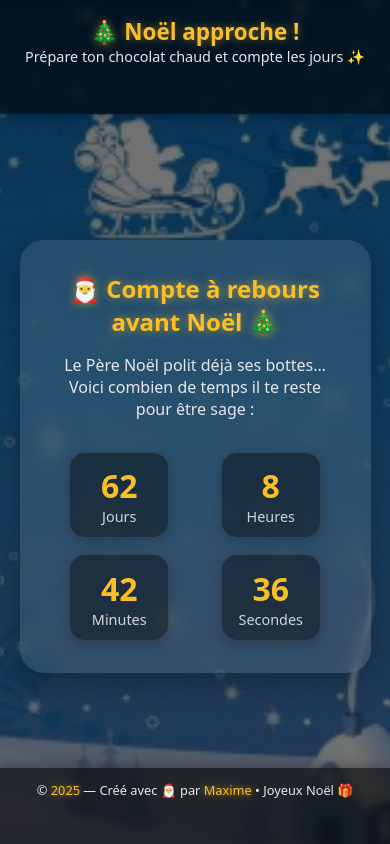
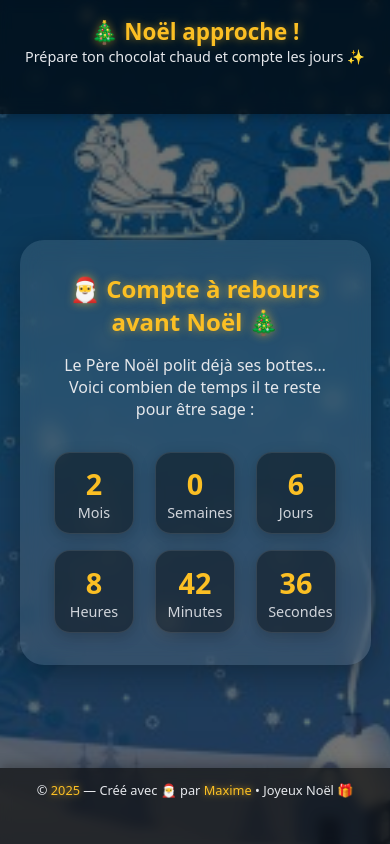
Before and after one commit to maxime31840/noel, a plain HTML site: page index.html in a window 390 px wide. Drawn offline with Linux system fonts and the light colour scheme.

Commit message:
ajout des mois

```diff
--- a/index.html
+++ b/index.html
@@ -33,25 +33,13 @@
     }
 
     @keyframes fadeDown {
-      from {
-        opacity: 0;
-        transform: translateY(-30px);
-      }
-      to {
-        opacity: 1;
-        transform: translateY(0);
-      }
+      from { opacity: 0; transform: translateY(-30px); }
+      to { opacity: 1; transform: translateY(0); }
     }
 
     @keyframes fadeUp {
-      from {
-        opacity: 0;
-        transform: translateY(30px);
-      }
-      to {
-        opacity: 1;
-        transform: translateY(0);
-      }
+      from { opacity: 0; transform: translateY(30px); }
+      to { opacity: 1; transform: translateY(0); }
     }
 
     @keyframes fadeIn {
@@ -102,7 +90,7 @@
       backdrop-filter: blur(10px);
       background: rgba(255, 255, 255, 0.1);
       box-shadow: 0 8px 32px rgba(0,0,0,0.3);
-      width: min(90%, 500px);
+      width: min(90%, 550px);
       animation: fadeUp 1.2s ease forwards;
     }
 
@@ -141,7 +129,7 @@
     }
 
     .number {
-      font-size: 2.5rem;
+      font-size: 2.2rem;
       font-weight: 700;
       color: var(--accent);
     }
@@ -173,8 +161,8 @@
     }
 
     @media (max-width: 480px) {
-      .unit { width: 100px; padding: 0.7rem; }
-      .number { font-size: 2rem; }
+      .unit { width: 80px; padding: 0.7rem; }
+      .number { font-size: 1.8rem; }
     }
   </style>
 </head>
@@ -191,6 +179,8 @@
     <p>Le Père Noël polit déjà ses bottes… Voici combien de temps il te reste pour être sage :</p>
 
     <div class="countdown">
+      <div class="unit"><div class="number" id="months">--</div><div class="label">Mois</div></div>
+      <div class="unit"><div class="number" id="weeks">--</div><div class="label">Semaines</div></div>
       <div class="unit"><div class="number" id="days">--</div><div class="label">Jours</div></div>
       <div class="unit"><div class="number" id="hours">--</div><div class="label">Heures</div></div>
       <div class="unit"><div class="number" id="minutes">--</div><div class="label">Minutes</div></div>
@@ -215,11 +205,15 @@
     const christmas = getNextChristmas();
     const diff = christmas - now;
 
-    const days = Math.floor(diff / (1000 * 60 * 60 * 24));
+    const months = Math.floor(diff / (1000 * 60 * 60 * 24 * 30.44)); // mois moyens
+    const weeks = Math.floor((diff / (1000 * 60 * 60 * 24 * 7)) % 4.35);
+    const days = Math.floor((diff / (1000 * 60 * 60 * 24)) % 7);
     const hours = Math.floor((diff % (1000 * 60 * 60 * 24)) / (1000 * 60 * 60));
     const minutes = Math.floor((diff % (1000 * 60 * 60)) / (1000 * 60));
     const seconds = Math.floor((diff % (1000 * 60)) / 1000);
 
+    document.getElementById('months').textContent = months;
+    document.getElementById('weeks').textContent = weeks;
     document.getElementById('days').textContent = days;
     document.getElementById('hours').textContent = hours;
     document.getElementById('minutes').textContent = minutes;
```
Lines whose indentation alone changed are shown as unchanged.
